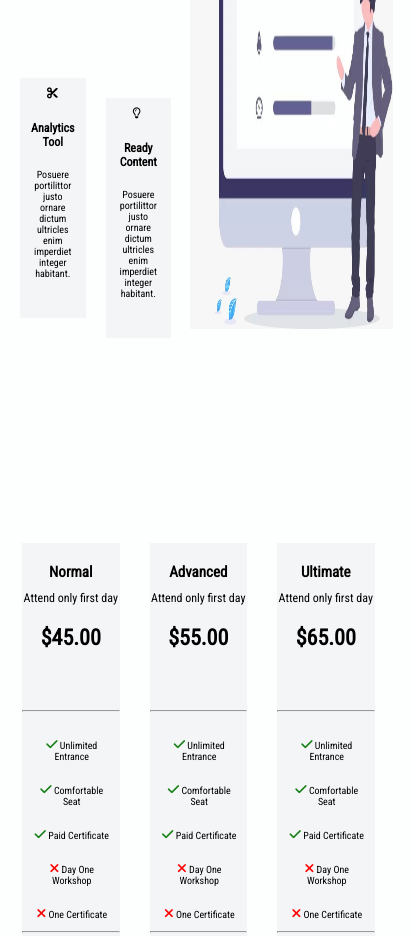
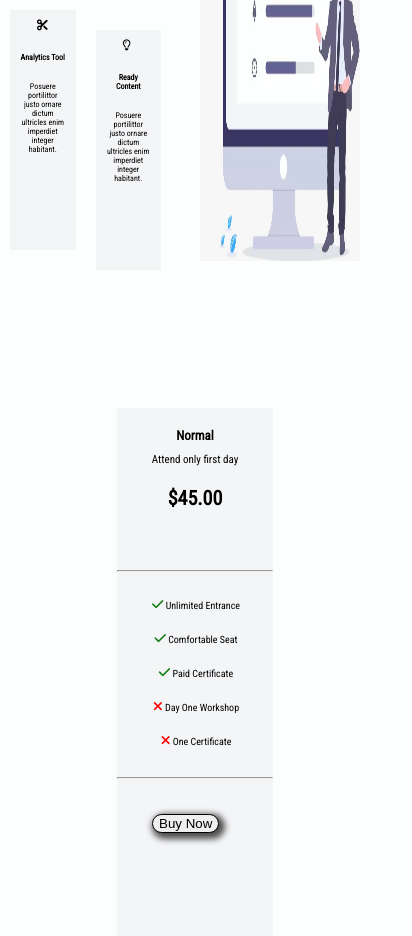
Before and after one commit to melidaceman/IT-Camp, a plain HTML site: page HTML CSS/23. Cas/responsive.html in a window 390 px wide. Shown: the part 380-1316 px from the top of the page, 412 px wide, since content can reach past the window. Drawn offline with Linux system fonts and the light colour scheme.

Commit message:
Display-grid

```diff
--- a/HTML CSS/23. Cas/responsive.css
+++ b/HTML CSS/23. Cas/responsive.css
@@ -214,6 +214,130 @@ audio {
   top: 100px;
   right: 0;
 }
+
+@media (min-width: 380px) and (max-width: 535px) {
+  header {
+    width: 100%;
+  }
+
+  header h1 {
+    margin-left: 5px;
+    font-size: 15px;
+  }
+  header a {
+    position: relative;
+    left: 20px;
+    margin: 3px;
+    font-size: 10px;
+  }
+  button {
+    width: 10%;
+    height: 5%;
+    position: absolute;
+    left: 300px;
+    top: 20px;
+  }
+  .main {
+    width: 40%;
+    height: 60%;
+    display: flex;
+    flex-wrap: wrap;
+    gap: 20px;
+
+    margin-left: 10px;
+  }
+  .box,
+  .type {
+    width: 42%;
+  }
+  .box {
+    margin-top: 20px;
+  }
+  .second img {
+    width: 55%;
+
+    height: 70%;
+    margin-left: 200px;
+  }
+  .icon {
+    font-size: 11px;
+    margin-left: 27px;
+    margin-top: 10px;
+  }
+  .parent {
+    width: 100%;
+    height: auto;
+    display: flex;
+    flex-direction: column;
+    place-items: center;
+  }
+  .child {
+    width: 40%;
+  }
+
+  p {
+    font-size: 8px;
+    margin-bottom: 50px;
+  }
+  h3 {
+    font-size: 8px;
+  }
+  h2 {
+    font-size: 13px;
+    margin-top: 20px;
+  }
+  h4 {
+    font-size: 11px;
+    margin-top: 10px;
+  }
+  .nu {
+    font-size: 20px;
+    margin-top: 10px;
+  }
+
+  .sentence {
+    font-size: 10px;
+    margin-left: 2px;
+    margin-bottom: 1px;
+  }
+
+  input {
+    width: auto;
+    height: auto;
+
+    margin-left: 35px;
+    margin-top: 35px;
+  }
+
+  footer {
+    width: 100%;
+  }
+  .circle {
+    margin-top: 35%;
+    width: 60px;
+    height: 60px;
+  }
+  .ball {
+    width: 60px;
+    height: 60px;
+    position: absolute;
+    right: 0;
+  }
+  .roll {
+    margin-left: 5px;
+  }
+  footer:hover .circle {
+    transform: translateX(530%);
+  }
+  footer:hover .ball {
+    transform: translateX(-530%);
+  }
+  audio {
+    position: absolute;
+    top: 15%;
+    right: 0;
+  }
+}
 @media (min-width: 635px) and (max-width: 768px) {
   header {
     width: 100%;
@@ -338,128 +462,3 @@ audio {
     right: 17%;
   }
 }
-
-@media (min-width: 380px) and (max-width: 535px) {
-  header {
-    width: 100%;
-  }
-
-  header h1 {
-    margin-left: 20px;
-    font-size: 15px;
-  }
-  header a {
-    position: relative;
-    left: 20px;
-    margin: 3px;
-    font-size: 10px;
-  }
-  button {
-    width: 15%;
-    height: 5%;
-    position: absolute;
-    left: 280px;
-    top: 20px;
-  }
-  .main {
-    width: 40%;
-
-    display: flex;
-    flex-wrap: wrap;
-    gap: 20px;
-
-    margin-left: 20px;
-  }
-  .box,
-  .type {
-    width: 42%;
-  }
-  .box {
-    margin-top: 20px;
-  }
-  .second img {
-    width: 70%;
-
-    height: 80%;
-    margin-left: 190px;
-  }
-  .icon {
-    font-size: 11px;
-    margin-left: 27px;
-    margin-top: 10px;
-  }
-  .parent {
-    width: 100%;
-    justify-content: left;
-    margin-left: 22px;
-  }
-  .child {
-    width: 25%;
-    height: 70%;
-  }
-
-  p {
-    font-size: 10px;
-    margin-bottom: 50px;
-  }
-  h3 {
-    font-size: 12px;
-  }
-  h2 {
-    font-size: 15px;
-    margin-top: 20px;
-  }
-  h4 {
-    font-size: 12px;
-    margin-top: 10px;
-  }
-  .nu {
-    font-size: 22px;
-    margin-top: 10px;
-  }
-
-  .sentence {
-    font-size: 10px;
-    margin-left: 2px;
-    margin-bottom: 1px;
-  }
-  hr {
-    margin-top: auto;
-  }
-  input {
-    width: auto;
-    height: auto;
-    margin: auto;
-    margin-left: 13px;
-    margin-top: 15px;
-  }
-
-  footer {
-    width: 100%;
-  }
-  .circle {
-    margin-top: 35%;
-    width: 60px;
-    height: 60px;
-  }
-  .ball {
-    width: 60px;
-    height: 60px;
-    position: absolute;
-    right: 0;
-  }
-  .roll {
-    margin-left: 5px;
-  }
-  footer:hover .circle {
-    transform: translateX(530%);
-  }
-  footer:hover .ball {
-    transform: translateX(-530%);
-  }
-  audio {
-    position: absolute;
-    top: 15%;
-    right: 0;
-  }
-}
--- /dev/null
+++ b/HTML CSS/24. Cas/index.css
@@ -0,0 +1,69 @@
+* {
+  margin: 0;
+  box-sizing: border-box;
+}
+
+.parent {
+  margin: auto;
+  width: 800px;
+  /* height: 1000px; */
+  background-color: blueviolet;
+  display: grid;
+  /* Sledece svojstvo nam definise koliko cemo imati kolona i kojih sirina. */
+  /* grid-template-columns: 200px 150px; */
+  /* grid-template-columns: 1fr 1fr 2fr; */
+  grid-template-columns: repeat(3, 200px);
+
+  /* Sledece svojstvo nam definise koliko cemo imati redova i kojih visina. */
+  /* grid-template-rows: 200px 150px; */
+  /* grid-auto-rows: 180px; */
+  /* minmax() funkcija zahteva 2 argumenta, gde prvi predstavlja minimalnu visinu,a drugi maksimalnu visinu reda. (u slucaju potrebe za povecanjem) */
+  grid-auto-rows: minmax(180px, auto);
+
+  /* Razmak izmedju redova: */
+  /* grid-row-gap: 15px; */
+
+  /* Razmak izmedju kolona: */
+  /* grid-column-gap: 25px; */
+
+  /* Razmak izmedju kolona i redova: */
+  grid-gap: 20px;
+
+  grid-template-areas:
+    "header header right"
+    "prvi drugi treci"
+    "cetvrti peti";
+}
+.child {
+  /* width: 150px; */
+  /* height: 150px; */
+}
+
+.first {
+  background-color: rgb(219, 219, 86);
+  grid-area: header;
+}
+.second {
+  background-color: rgb(76, 196, 196);
+  grid-area: right;
+}
+.third {
+  background-color: rgb(69, 69, 209);
+  grid-area: prvi;
+}
+.fourth {
+  background-color: rgb(155, 37, 37);
+  grid-area: drugi;
+}
+.fifth {
+  background-color: chocolate;
+  grid-area: treci;
+}
+.sixth {
+  background-color: crimson;
+  grid-area: cetvrti;
+}
+.seventh {
+  background-color: deeppink;
+  grid-area: peti;
+}
```
Also changed, not shown: HTML CSS/24. Cas/index.html (added, +30 -0 lines).
